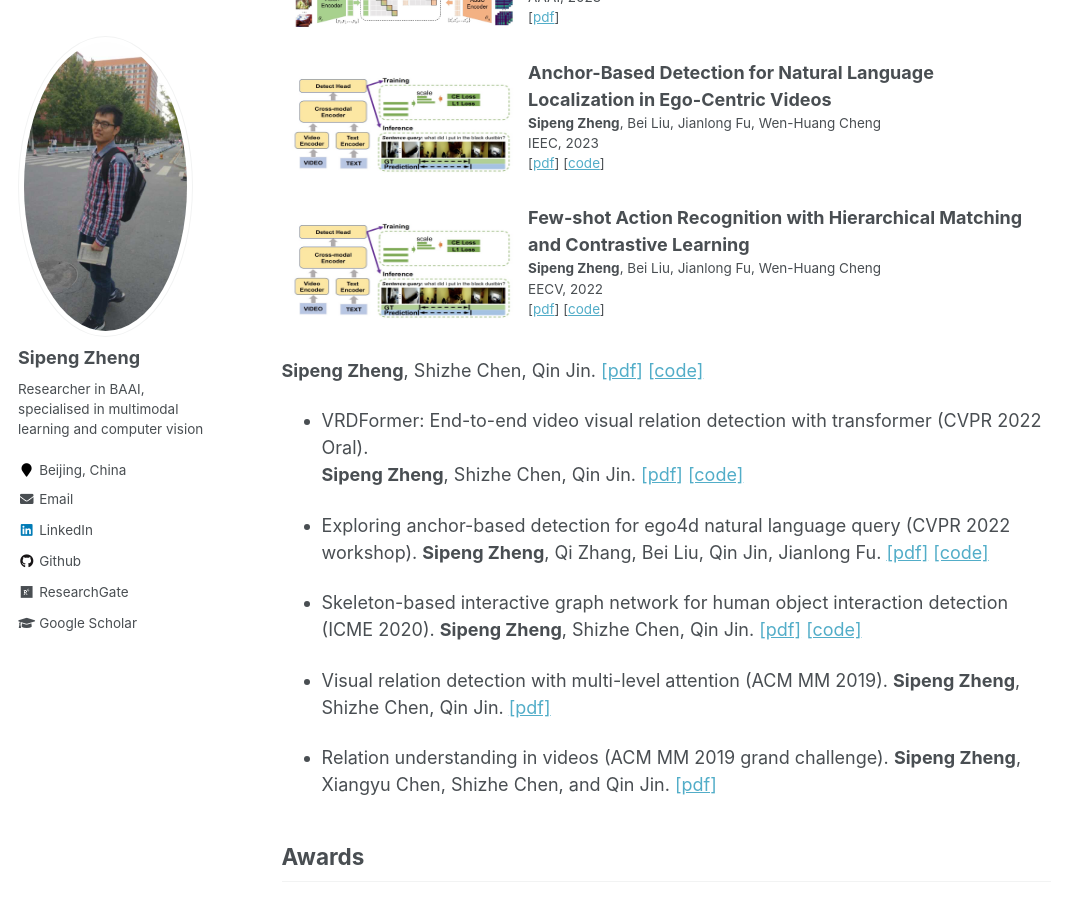
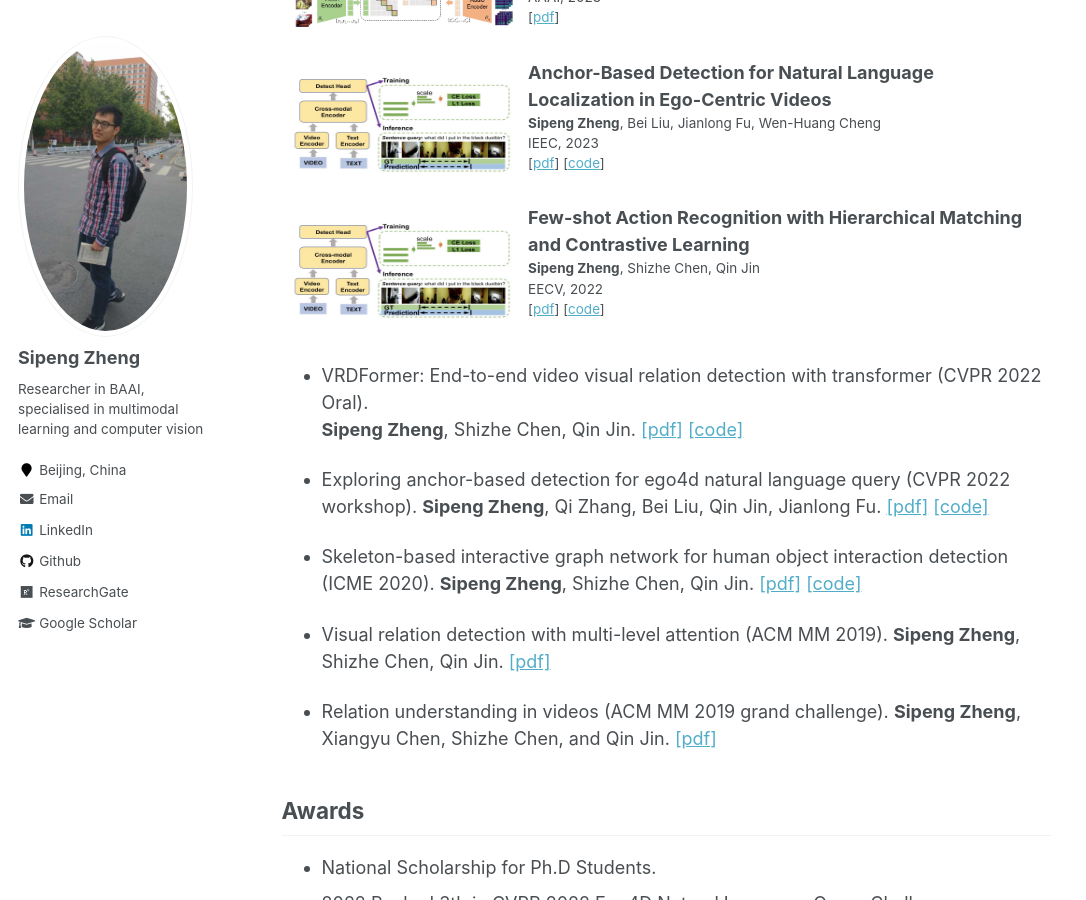
Before and after one commit to zhengsipeng/zhengsipeng.github.io, a Jekyll site: the page built from _pages/about.md, in a window 1280 px wide and 900 px high, scrolled down 2087 px. Shown: the whole window, without its empty margins (0-1086 px from the left). Built offline with Jekyll 4.4.1, drawn with Linux system fonts in a browser that asks for light colours.

Commit message:
update 24.1.4

```diff
--- a/_pages/about.md
+++ b/_pages/about.md
@@ -138,11 +138,11 @@ My CV can be found in [CV](https://zhengsipeng.github.io/cv/) or [downloaded CV]
   <td style="border: none;"> <img src="./images/pubs/cvpr22_nlq.jpg" style="height: 100px; width: 500px;"/></td>
   <td style="border: none;">
       <p><b style="font-size: 18px">Few-shot Action Recognition with Hierarchical Matching and Contrastive Learning</b><br>
-        <b>Sipeng Zheng</b>, Bei Liu, Jianlong Fu, Wen-Huang Cheng<br>
+        <b>Sipeng Zheng</b>, Shizhe Chen, Qin Jin<br>
         EECV, 2022
       <br>
-          [<a target="_blank" href="https://ieeexplore.ieee.org/abstract/document/10043460">pdf</a>]
-          [<a target="_blank" href="https://github.com/QiQAng/AwareNet">code</a>]
+          [<a target="_blank" href="https://www.ecva.net/papers/eccv_2022/papers_ECCV/papers/136640293.pdf">pdf</a>]
+          [<a target="_blank" href="https://github.com/zhengsipeng/HCL-FSAR">code</a>]
       </p>
   </td>
 </tr>
@@ -150,11 +150,6 @@ My CV can be found in [CV](https://zhengsipeng.github.io/cv/) or [downloaded CV]
 </table>
 
 
-
-
-**Sipeng Zheng**, Shizhe Chen, Qin Jin.
-[[pdf]](https://www.ecva.net/papers/eccv_2022/papers_ECCV/papers/136640293.pdf)
-[[code]](https://github.com/zhengsipeng/HCL-FSAR)
 
 
 * VRDFormer: End-to-end video visual relation detection with transformer (CVPR 2022 Oral).
```
